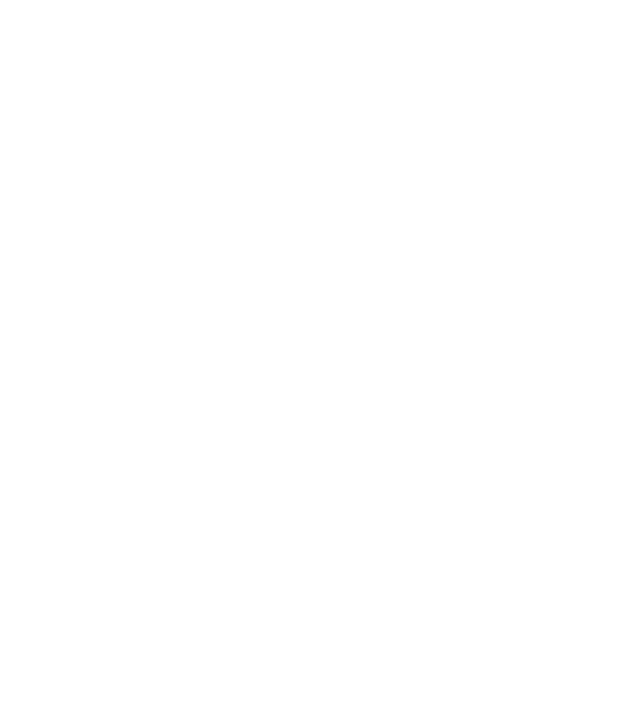
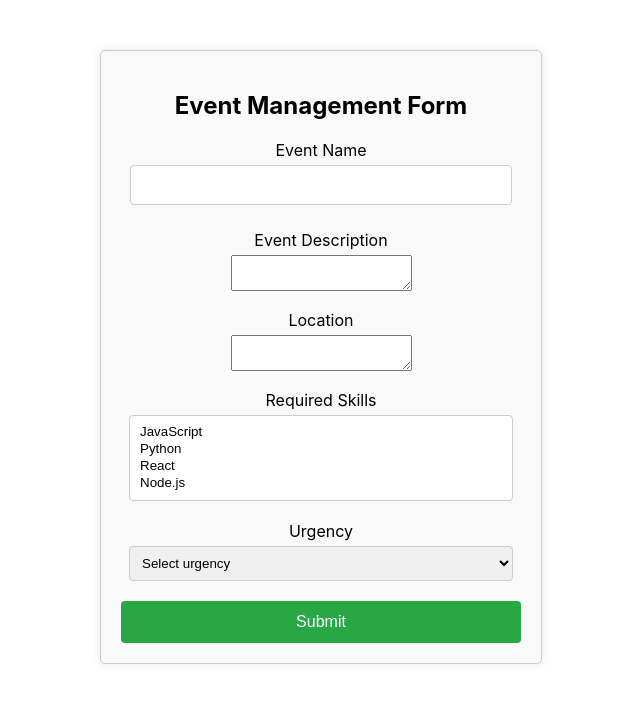
Before and after one commit to DM8581912/volunteer-management-app, a React (Create React App) app in the folder frontend/: page /eventform in a window 1280 px wide. Before the commit this address had no page. Shown: the top 702 px of the page, without its empty margins (319-959 px from the left). Built offline with nearby package versions, Linux system fonts and the light colour scheme.

Commit message:
David created event management form added every field except for calander picker

```diff
--- a/frontend/src/App.js
+++ b/frontend/src/App.js
@@ -1,8 +1,14 @@
 import React from "react";
-import { BrowserRouter as Router, Route, Routes, Navigate } from "react-router-dom";
+import {
+  BrowserRouter as Router,
+  Route,
+  Routes,
+  Navigate,
+} from "react-router-dom";
 import Registration from "./components/Registration/Registration";
 import Login from "./components/Login/Login";
 import Profile from "./components/Profile/Profile";
+import Event from "./components/EventForm/Event";
 import "./App.css";
 
 function App() {
@@ -17,6 +23,7 @@
           <Route path="/register" element={<Registration />} />
           <Route path="/login" element={<Login />} />
           <Route path="/profile" element={<Profile />} />
+          <Route path="/eventform" element={<Event />} />
         </Routes>
       </div>
     </Router>
--- /dev/null
+++ b/frontend/src/components/EventForm/Event.jsx
@@ -0,0 +1,107 @@
+import React from "react";
+import { Formik, Form, Field, ErrorMessage } from "formik";
+import * as Yup from "yup";
+import styles from "./Event.module.css";
+import DatePicker from 'react-datepicker';
+
+// import 'react-datepicker/dist/react-datepicker.css';
+
+
+// Validation schema using Yup
+const EventSchema = Yup.object().shape({
+  eventName: Yup.string().min(100, "Event name must be at least 100 characters").required("Required"),
+  eventDescription: Yup.string().required("You must enter a description"),
+  location: Yup.string().required("You must enter a location"),
+  requiredSkills: Yup.array().min(1, 'At least one skill is required').required('Required'),
+  urgency: Yup.string().required('Urgency is required'), // Required dropdown
+  eventDate: Yup.date().required('Event date is required'), // Date picker validation
+
+
+
+  // email: Yup.string().email("Invalid email address").required("Required"),
+  // password: Yup.string().min(6, "Password must be at least 6 characters").required("Required"),
+  // confirmPassword: Yup.string()
+  //   .oneOf([Yup.ref("password"), null], "Passwords must match")
+  //   .required("Required"),
+});
+
+const Event = () => {
+   return (
+    <div className={styles.eventContainer}>
+      <h2>Event Management Form</h2>
+      <Formik
+        initialValues={{
+          eventName: "",
+          eventDescription: "",
+          location: "",
+          requiredSkills: [],
+          urgency: '',
+          eventDate: null,
+        }}
+        validationSchema={EventSchema}
+        onSubmit={(values) => {
+          console.log("Registration successful!", values);
+          alert("Registration successful!");
+        }}
+      >
+        {({values,setFieldValue,isSubmitting }) => (
+          <Form>
+           <div>
+            <label htmlFor="eventName">Event Name</label>
+            <Field type="text" name="eventName" />
+            <ErrorMessage name="eventName" component="div" className={styles.error} />
+           </div>
+           <div>
+            <label htmlFor="eventDescription">Event Description</label>
+            <Field as="textarea" name="eventDescription"/>
+            <ErrorMessage name="eventDescription" component="div" className={styles.error} />
+           </div>
+           <div>
+            <label htmlFor="location">Location</label>
+            <Field as="textarea" name="location"/>
+            <ErrorMessage name="location" component="div" className={styles.error} />
+           </div>
+
+           <div>
+             <label htmlFor="requiredSkills">Required Skills</label>
+             <Field
+               as="select"
+               name="requiredSkills"
+               multiple={true}
+               onChange={(event) => {
+                 const selectedOptions = Array.from(event.target.selectedOptions, (option) => option.value);
+                 setFieldValue('requiredSkills', selectedOptions); // Manually set selected values
+               }}
+             >
+               <option value="JavaScript">JavaScript</option>
+               <option value="Python">Python</option>
+               <option value="React">React</option>
+               <option value="Node.js">Node.js</option>
+             </Field>
+             <ErrorMessage name="requiredSkills" component="div" className={styles.error} />
+           </div>
+
+
+          {/* Dropdown for Urgency */}
+           <div>
+             <label htmlFor="urgency">Urgency</label>
+             <Field as="select" name="urgency">
+               <option value="">Select urgency</option>
+               <option value="low">Low</option>
+               <option value="medium">Medium</option>
+               <option value="high">High</option>
+             </Field>
+             <ErrorMessage name="urgency" component="div" className={styles.error} />
+           </div>
+
+           <button type="submit" disabled={isSubmitting}>
+             Submit
+           </button>
+          </Form>
+        )}
+      </Formik>
+    </div>
+  );
+}
+
+export default Event;
--- /dev/null
+++ b/frontend/src/components/EventForm/Event.module.css
@@ -0,0 +1,60 @@
+.eventContainer {
+ width: 100%;
+ max-width: 400px;
+ margin: 50px auto;
+ padding: 20px;
+ border: 1px solid #ccc;
+ border-radius: 5px;
+ background-color: #f9f9f9;
+ box-shadow: 0px 0px 10px rgba(0, 0, 0, 0.1);
+}
+
+.eventContainer h2 {
+ text-align: center;
+ margin-bottom: 20px;
+}
+
+.eventContainer div {
+ margin-bottom: 15px;
+}
+
+label {
+ display: block;
+ margin-bottom: 5px;
+}
+
+input {
+ width: 90%;
+ padding: 10px;
+ margin-bottom: 10px;
+ border: 1px solid #ccc;
+ border-radius: 4px;
+ font-size: 16px;
+}
+
+.error {
+ color: red;
+ font-size: 0.8em;
+ margin-bottom: 10px;
+}
+
+button {
+ width: 100%;
+ padding: 12px;
+ background-color: #28a745;
+ color: white;
+ border: none;
+ border-radius: 4px;
+ font-size: 16px;
+ cursor: pointer;
+ transition: background-color 0.3s ease;
+}
+
+button:hover {
+ background-color: #218838;
+}
+
+button:disabled {
+ background-color: #ccc;
+ cursor: not-allowed;
+}
--- a/package.json
+++ b/package.json
@@ -9,6 +9,7 @@
     "eject": "cd frontend && npm run eject"
   },
   "dependencies": {
+    "react-datepicker": "^7.3.0",
     "react-router-dom": "^6.26.2"
   }
 }
```
Also changed, not shown: 1 other file (tests, documents, lock files or other folders).
